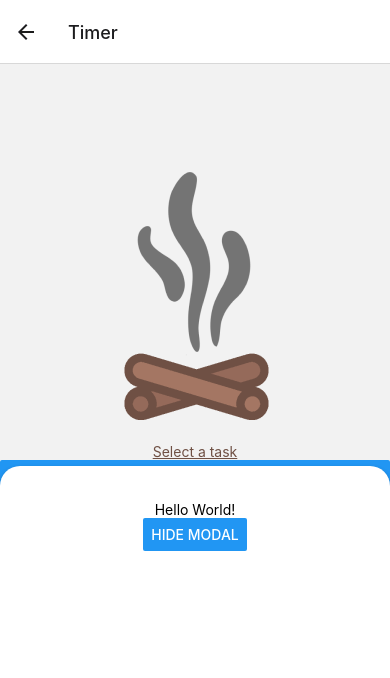
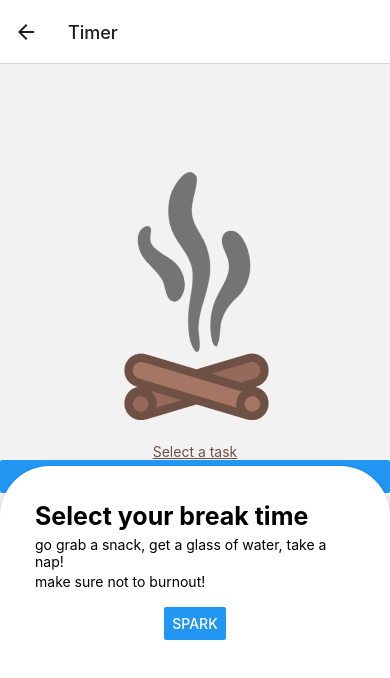
Before and after one commit to rian-kh/Burnout, a React Native app: screen /Timer in a window 390 px wide. Both pictures are taken after a click on the button "SET A TIME". Shown: the top 678 px of the page. Built offline with nearby package versions, Linux system fonts and the light colour scheme.

Commit message:
Added and aligned modal text

```diff
--- a/TimerPage.js
+++ b/TimerPage.js
@@ -1,5 +1,5 @@
 import * as React from 'react';
-import { Button, View, Text, Image, StyleSheet, Modal, Dimensions} from 'react-native';
+import { Button, View, Text, Image, StyleSheet, Modal, Dimensions } from 'react-native';
 import { NavigationContainer } from '@react-navigation/native';
 import { createNativeStackNavigator } from '@react-navigation/native-stack';
 import { CountdownCircleTimer } from 'react-native-countdown-circle-timer'
@@ -46,11 +46,19 @@ function TimerPage() {
                 }}>
                 <View style={styles.centeredView}>
                     <View style={styles.modalView}>
-                        <Text style={styles.modalText}>Hello World!</Text>
+                        <View style={styles.modalTitle}>
+                            <Text style={styles.breakText}>Select your break time</Text>
+                            <Text style={styles.descLine1}>go grab a snack, get a glass of water, take a nap!</Text>
+                            <Text style={styles.descLine2}>make sure not to burnout!</Text>
+                        </View>
+
+                        <View style={styles.modalSpark}>
                             <Button
-                            title="Hide modal"
+                                title="Spark"
                                 onPress={() => setModalVisible(!modalVisible)}>
                             </Button>
+                        </View>
+
                     </View>
                 </View>
             </Modal>
@@ -99,10 +107,11 @@ var styles = StyleSheet.create({
         alignItems: 'center',
         marginTop: 22,
     },
+
     modalView: {
         margin: 20,
         backgroundColor: 'white',
-        borderRadius: 20,
+        borderRadius: 50,
         width: '100%',
         height: '60%',
         marginTop: 580,
@@ -116,7 +125,32 @@ var styles = StyleSheet.create({
         shadowOpacity: 0.25,
         shadowRadius: 4,
         elevation: 5,
+        flexDirection: 'column',
+        alignItems: 'center',
     },
+
+    modalTitle: {
+        flex: 1,
+        width: '100%',
+        marginRight: 0
+    },
+
+    breakText: {
+        fontSize: 25,
+        fontWeight: 'bold'
+    },
+
+    descLine1: {
+        marginTop: 5
+    },
+
+    descLine2: {
+        marginTop: 3
+    },
+
+    modalSpark: {
+        flex: 3
+    }
 
 
 })
```
Lines whose indentation alone changed are shown as unchanged.
